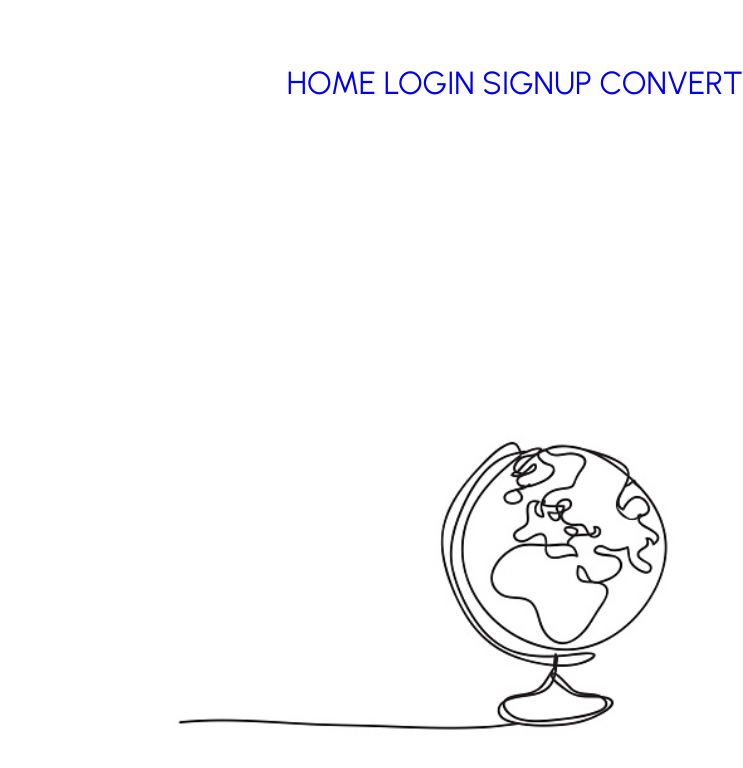
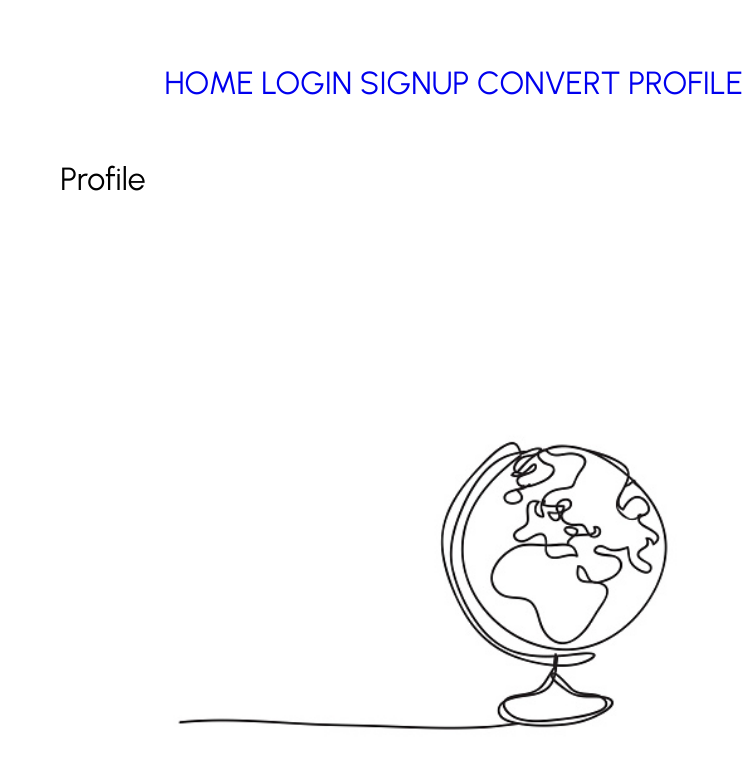
Before and after one commit to omtmana/currency-converter, a React (Create React App) app in the folder client/: page /profile in a window 1280 px wide. Shown: the top 768 px of the page, without its empty margins (537-1280 px from the left). Built offline with nearby package versions, Linux system fonts and the light colour scheme; no server answers; a web font is replaced by a local one.

Commit message:
Added user profile component

```diff
--- a/client/src/App.js
+++ b/client/src/App.js
@@ -6,6 +6,7 @@ import Home from './pages/Home';
 import Login from './pages/Login';
 import Signup from './pages/Signup';
 import Convert from './pages/Convert';
+import Profile from './pages/Profile';
 import PaymentForm from './components/PaymentForm';
 // import Header from './components/Header'
 // import Layout from './components/Layout';
@@ -29,6 +30,7 @@ function App() {
           <Link to='/login' style={{ textDecoration: "none" }}> LOGIN </Link>
           <Link to='/signup' style={{ textDecoration: "none" }}> SIGNUP </Link>
           <Link to='/convert' style={{ textDecoration: "none" }}> CONVERT </Link>
+          <Link to='/profile' style={{ textDecoration: "none" }}> PROFILE </Link>
           {/* <Link to='/paymentform'> PAYMENT FORM </Link> */}
           {/* </div> */}
         </nav>
@@ -38,6 +40,7 @@ function App() {
           <Route path='/login' element={<Login />} />
           <Route path='/signup' element={<Signup />} />
           <Route path='/convert' element={<Convert convert={convert} />} />
+          <Route path='/profile' element={<Profile />} />
           {/* <Route path='/paymentform' element={<PaymentForm />} /> */}
         </Routes>
         {/* </Layout> */}
--- /dev/null
+++ b/client/src/pages/Profile.js
@@ -0,0 +1,17 @@
+import {useState, useEffect} from 'react'
+
+const Profile = () => {
+   const [user, setUser]=useState([])
+
+   useEffect(() => {
+      fetch('/users')
+      .then(res => res.json())
+      .then(user => setUser(user))
+   })
+
+   return (
+      <p> Profile </p>
+   )
+}
+
+export default Profile;
```
Also changed, not shown: 1 other file (tests, documents, lock files or other folders).
